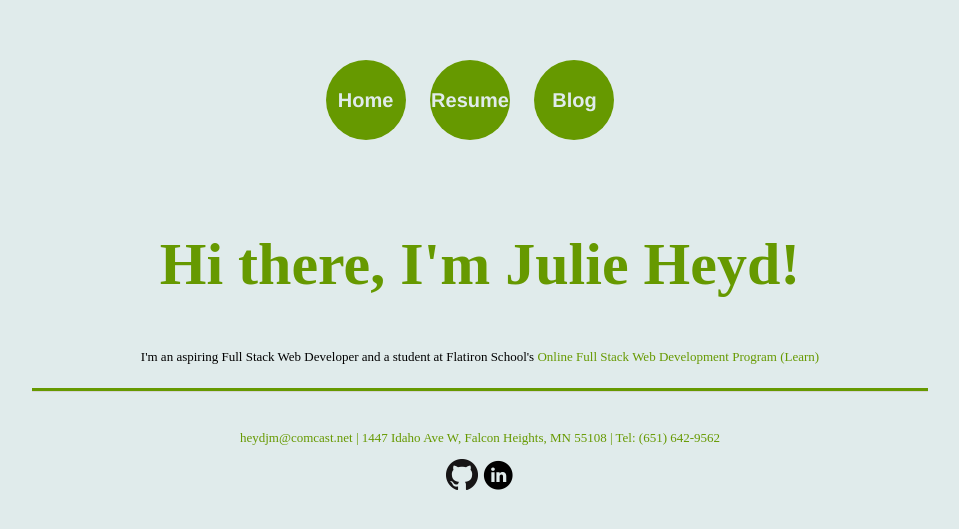
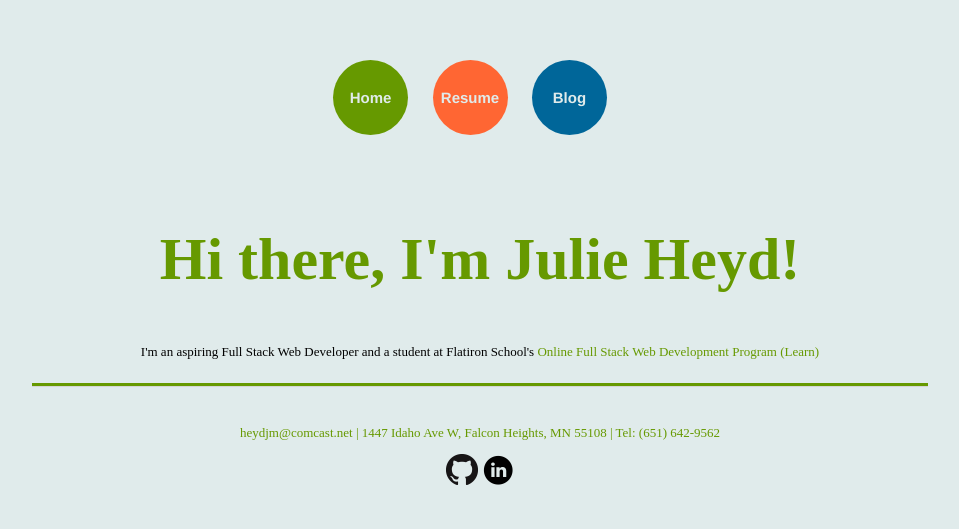
Before and after one commit to jmheyd/jmheyd.github.io, a Jekyll site: the page built from index.html, in a window 1280 px wide. Shown: the top 529 px of the page, without its empty margins (160-1119 px from the left). Built offline with Jekyll 4.4.1, drawn with Linux system fonts in a browser that asks for light colours; some web fonts are replaced.

Commit message:
color buttons

```diff
--- a/_layouts/default.html
+++ b/_layouts/default.html
@@ -17,9 +17,9 @@
 
 			<nav>
 	    		<ul>
-	        		<li><a href="/" class="button" >Home</a></li>
-	        		<li><a href="/../resume.html" class="button">Resume</a></li>
-	        		<li><a href="/blog" class="button" >Blog</a></li>
+	        		<li><a href="/" class="button1" >Home</a></li>
+	        		<li><a href="/../resume.html" class="button2">Resume</a></li>
+	        		<li><a href="/blog" class="button3" >Blog</a></li>
 	    		</ul>
 			</nav>
 			<div class="container">
--- a/css/stylesheet.css
+++ b/css/stylesheet.css
@@ -74,16 +74,40 @@ a:visited {
     color:#669900;
 }
 
-.button {
+.button1 {
     display:inline-block;
-    width:80px;
-    height:80px;
+    width:75px;
+    height:75px;
     border-radius:50px;
-    font-size:20px;
+    font-size:15px;
     color:#E0EBEB;
-    line-height:80px;
+    line-height:75px;
     text-align:center;
     background:#669900;
+}
+
+.button2 {
+	display:inline-block;
+    width:75px;
+    height:75px;
+    border-radius:50px;
+    font-size:15px;
+    color:#E0EBEB;
+    line-height:75px;
+    text-align:center;
+    background:#ff6633;
+}
+
+.button3 {
+	display:inline-block;
+    width:75px;
+    height:75px;
+    border-radius:50px;
+    font-size:15px;
+    color:#E0EBEB;
+    line-height:75px;
+    text-align:center;
+    background:#006699;
 }
 
 a.button {
```
